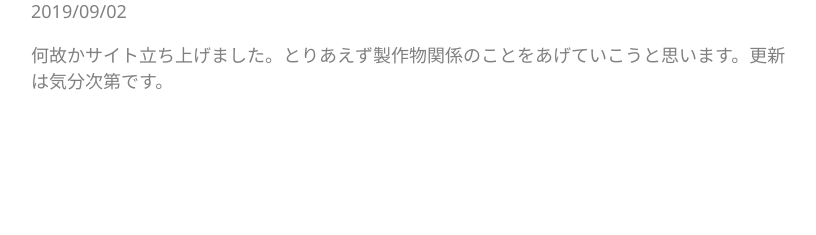
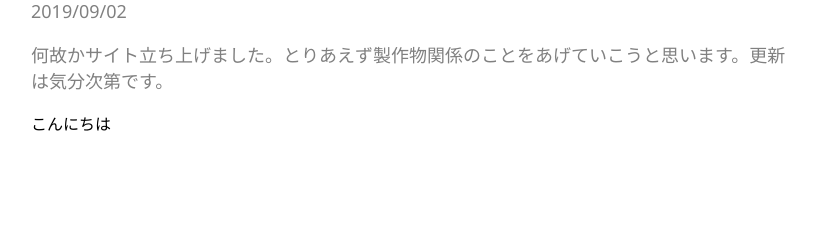
Before and after one commit to Shiratama1529/home, a PHP site: page / in a window 1280 px wide. Shown: the part 1192-1427 px from the top of the page, without its empty margins (353-1169 px from the left). Before the commit the page ends 1282 px from the top, so only its background shows below. Run offline with PHP 8.4, Linux system fonts and the light colour scheme; some libraries are stand-ins or nearby versions.

Commit message:
Update index.php

```diff
--- a/index.php
+++ b/index.php
@@ -50,6 +50,7 @@
                     <br>
                     <p>2019/09/02</p>
                     <p>何故かサイト立ち上げました。とりあえず製作物関係のことをあげていこうと思います。更新は気分次第です。</p>
+                    <?php echo 'こんにちは' ?>
                 </div>
             </div>
         </div>
```
